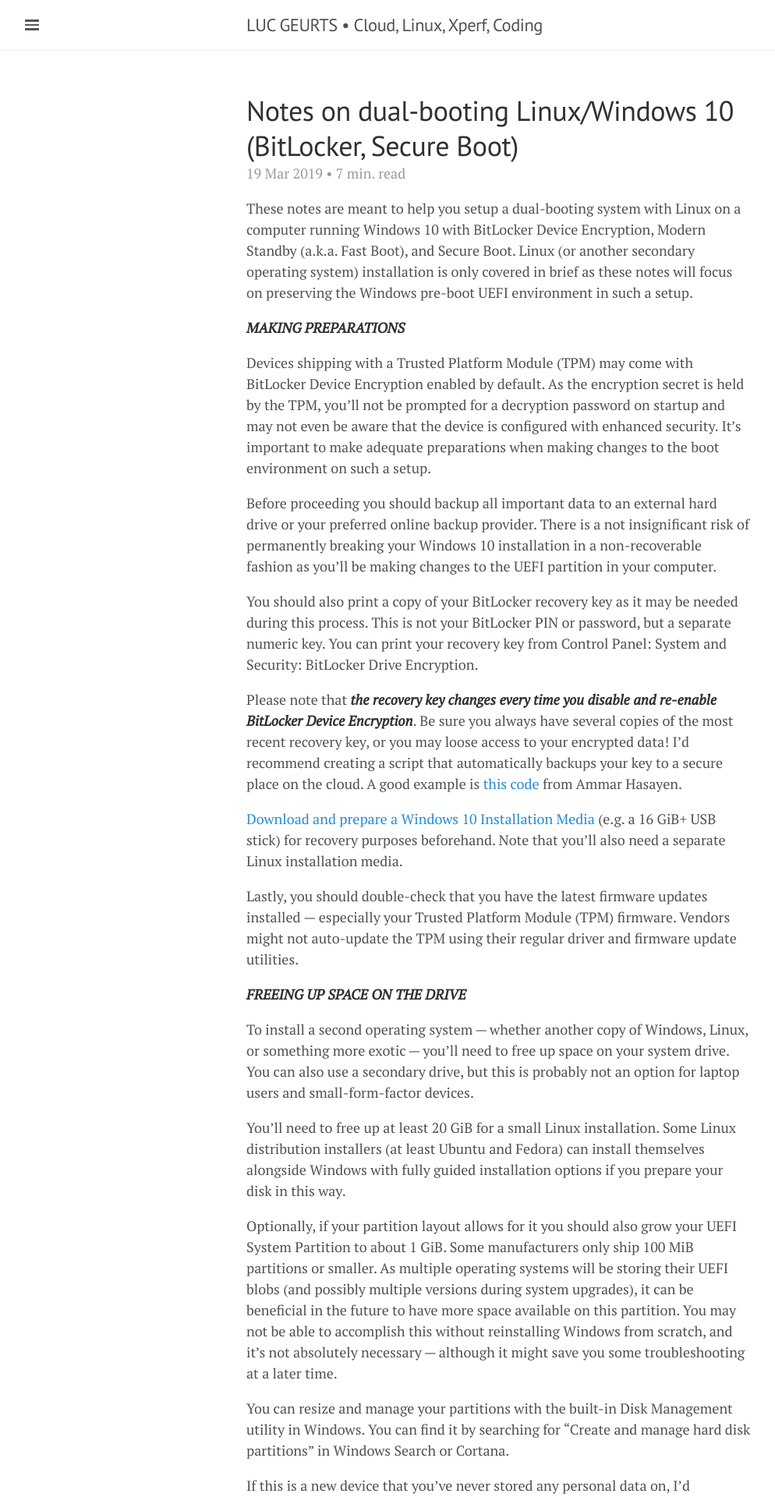
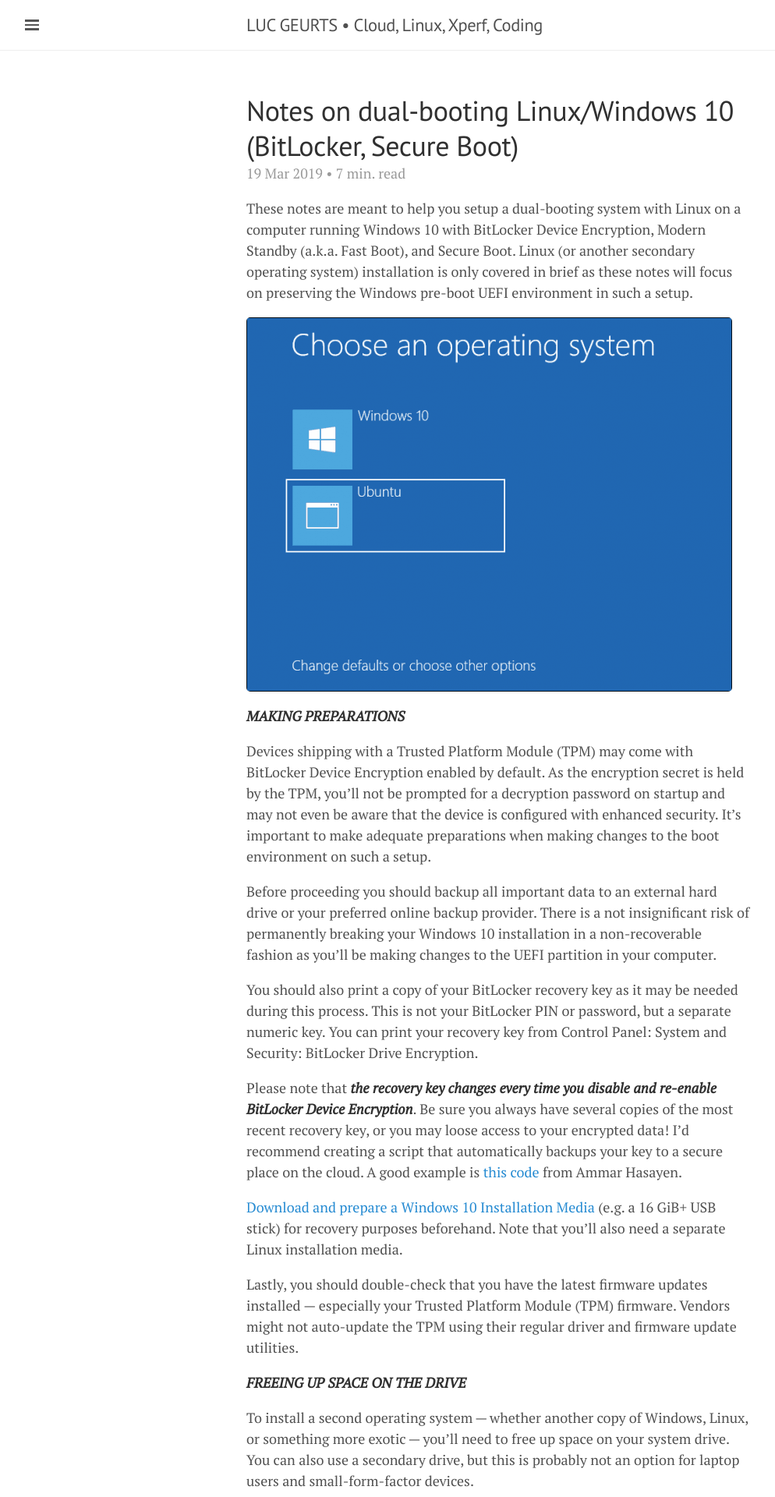
Before and after one commit to lgeurts/lgeurts.github.io, a Jekyll site: the page built from _posts/2019-03-19-dual-booting-windows-and-linux.md, in a window 1280 px wide. Shown: the top 1920 px of the page at 78% size, without its empty margins (0-994 px from the left). Built offline with Jekyll 4.4.1, drawn with Linux system fonts in a browser that asks for light colours; nearby versions of some CDN libraries; comment, search, counter and statistics services are not loaded.

Commit message:
Update 2019-03-19-dual-booting-windows-and-linux.md

```diff
--- a/_posts/2019-03-19-dual-booting-windows-and-linux.md
+++ b/_posts/2019-03-19-dual-booting-windows-and-linux.md
@@ -9,6 +9,9 @@
 
 These notes are meant to help you setup a dual-booting system with Linux on a computer running Windows 10 with BitLocker Device Encryption, Modern Standby (a.k.a. Fast Boot), and Secure Boot.
 Linux (or another secondary operating system) installation is only covered in brief as these notes will focus on preserving the Windows pre-boot UEFI environment in such a setup.
+
+![Boot menul](/assets/windows-linux.png)
+
 
 ***MAKING PREPARATIONS***
 
```
